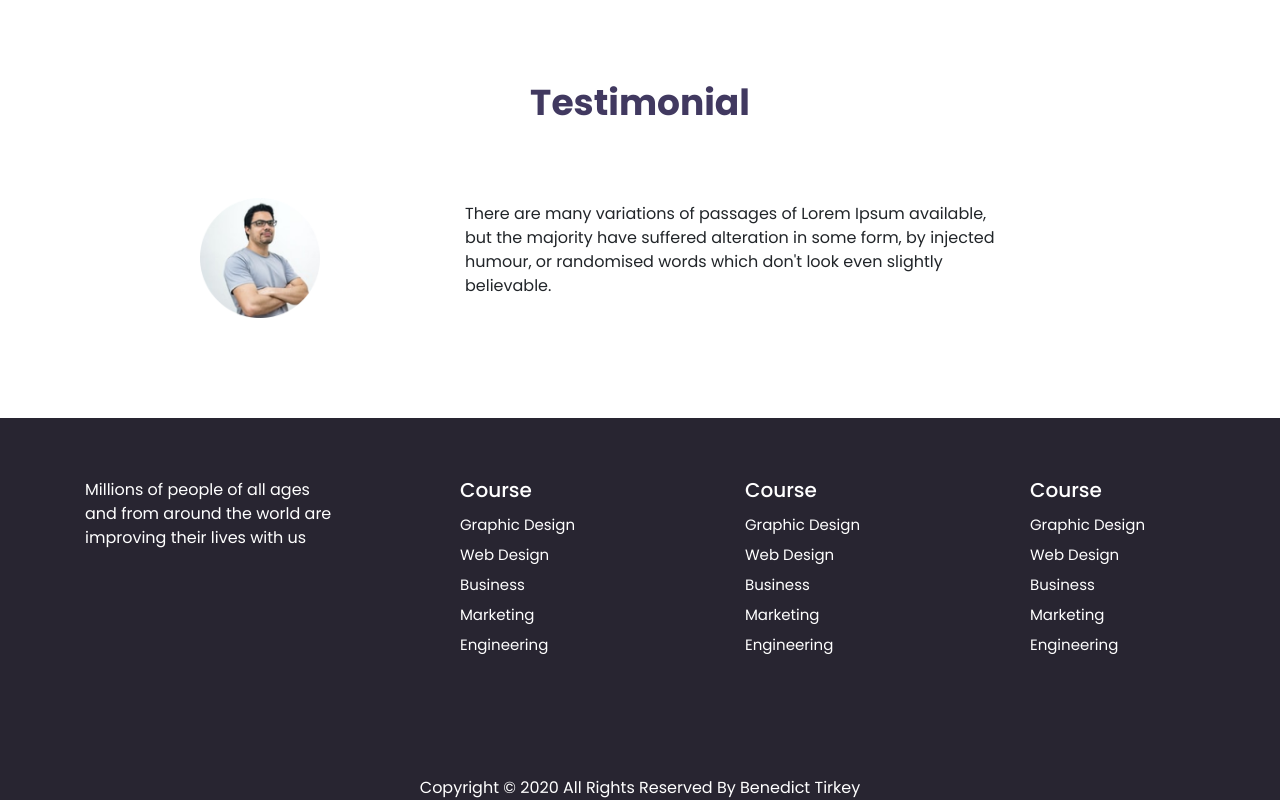
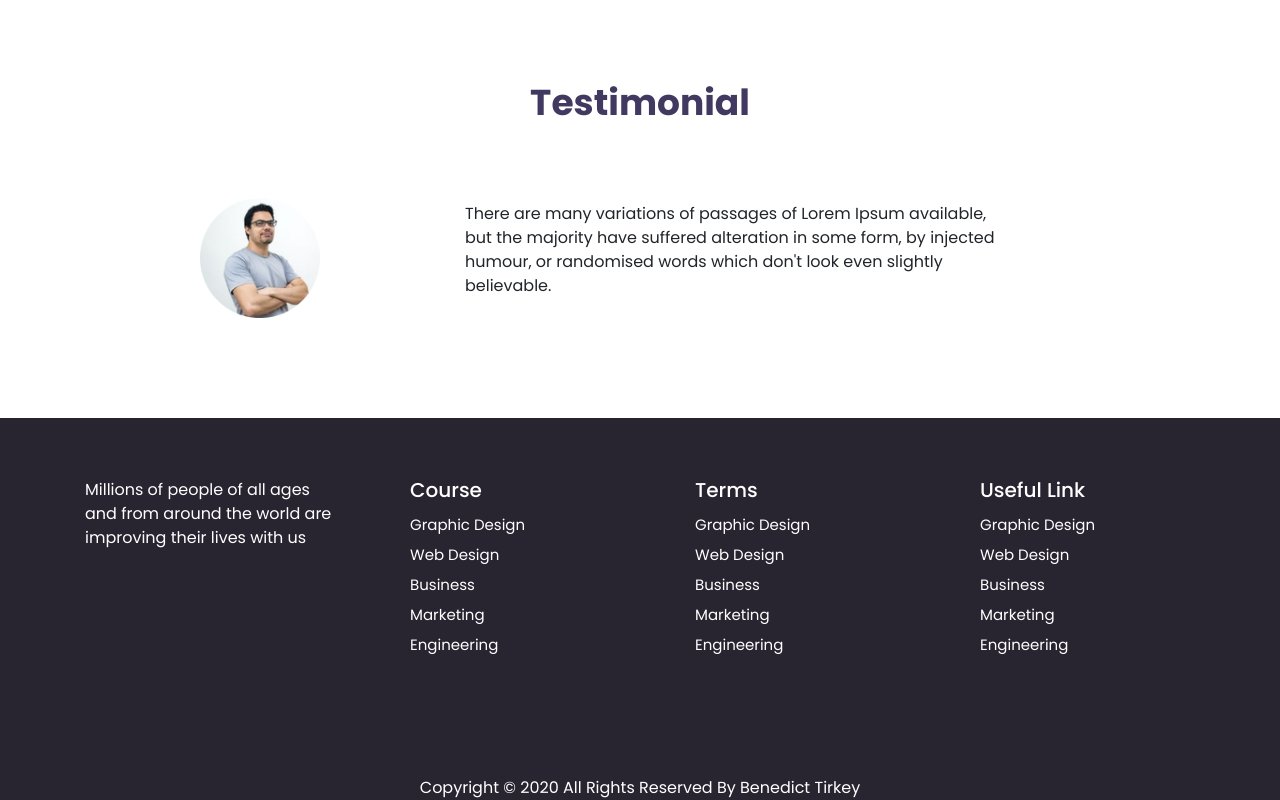
Before and after one commit to BenedictSTirkey/e-school-website, a plain HTML site: page index.html in a window 1280 px wide. Shown: the part 2582-3382 px from the top of the page. Drawn offline with nearby package versions, Linux system fonts and the light colour scheme.

Commit message:
footer problem solved

```diff
--- a/index.html
+++ b/index.html
@@ -294,11 +294,10 @@
                             majority have suffered alteration in some form, by injected humour,
                             or randomised words which don't look even slightly believable.</p>
                     </div>
-
                 </div>
-
             </div>
         </section>
+
     </main>
 
     <!-- footer section starts here -->
@@ -309,7 +308,7 @@
                 <div class="col-md-3">
                     <p>Millions of people of all ages and from around the world are improving their lives with us</p>
                 </div>
-                <div class="col-md-3 d-flex justify-content-center align-items-center">
+                <div class="col-md-3 d-flex align-items-center">
                     <div>
                         <ul>
                             <li>
@@ -329,11 +328,11 @@
                         </ul>
                     </div>
                 </div>
-                <div class="col-md-3 d-flex justify-content-center align-items-center">
+                <div class="col-md-3 d-flex align-items-center">
                     <ul>
                         <li>
                             <h5>
-                                <a href="#">Course</a></h5>
+                                <a href="#">Terms</a></h5>
                         </li>
                         <li><a href="#">Graphic Design
                             </a></li>
@@ -347,11 +346,11 @@
 
                     </ul>
                 </div>
-                <div class="col-md-3 d-flex justify-content-center align-items-center">
+                <div class="col-md-3 d-flex align-items-center">
                     <ul>
                         <li>
                             <h5>
-                                <a href="#">Course</a></h5>
+                                <a href="#">Useful Link</a></h5>
                         </li>
                         <li><a href="#">Graphic Design
                             </a></li>
```
